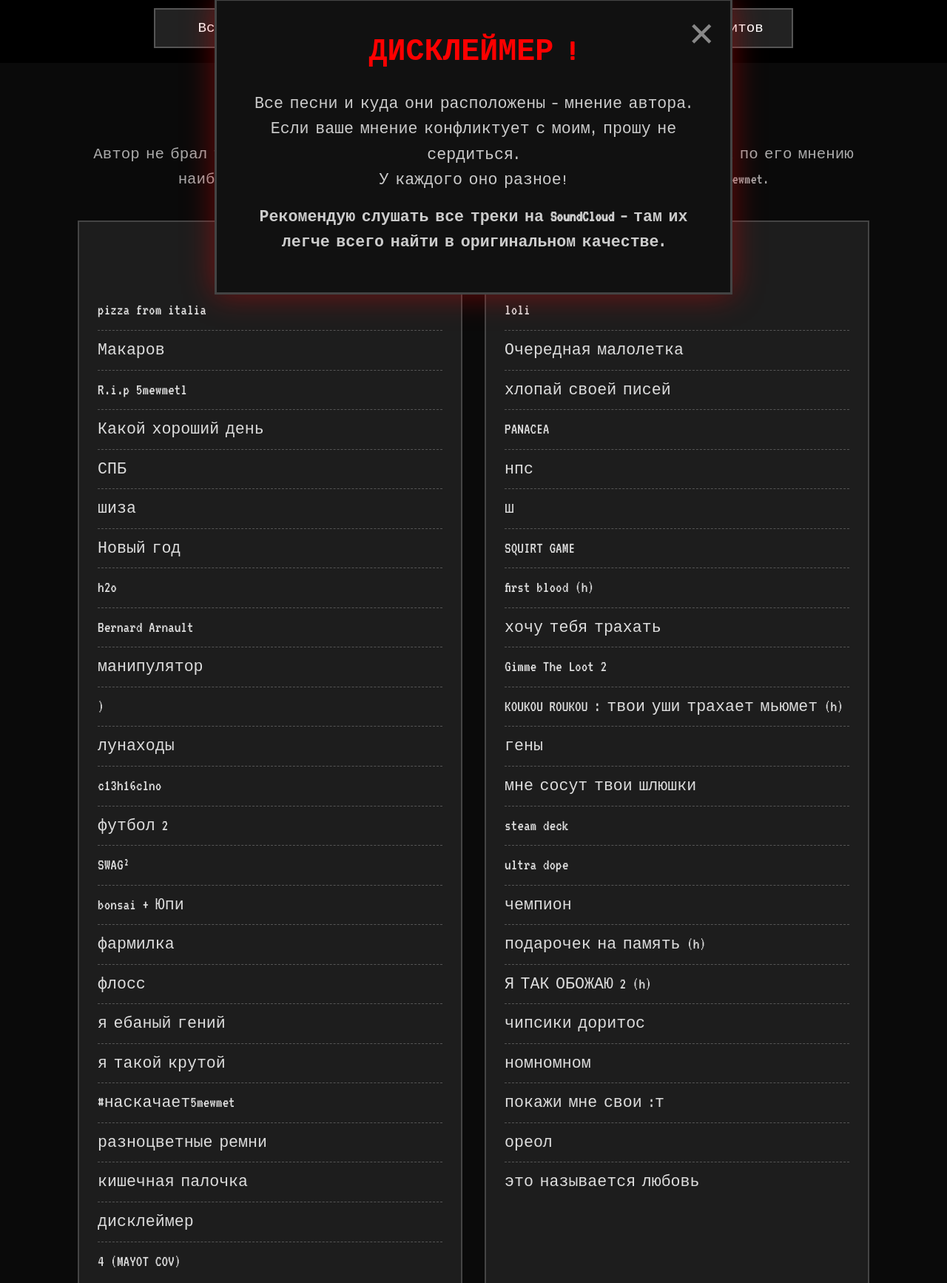
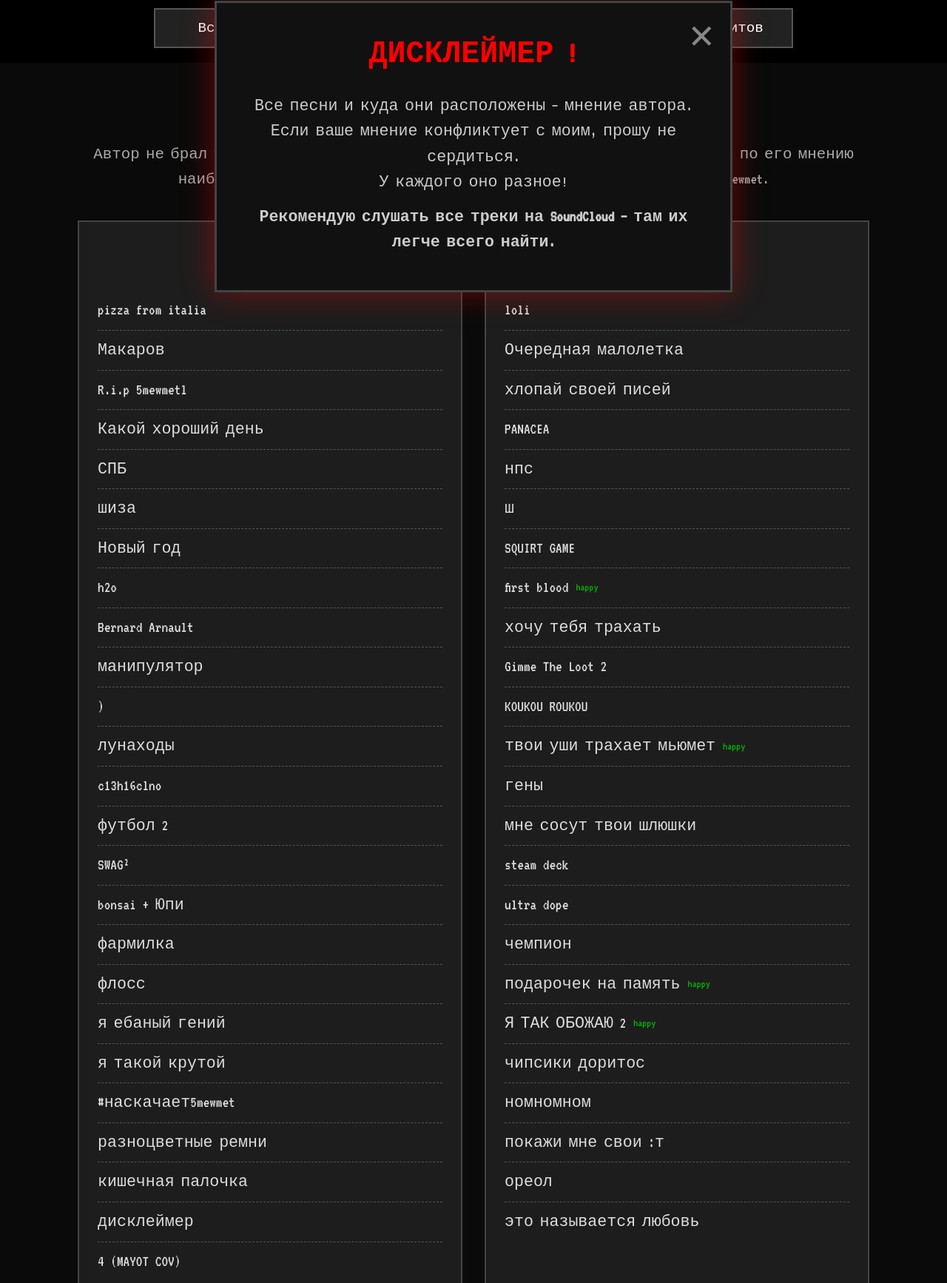
Before and after one commit to ivanshabalin2506-debug/5mewmetmusic, a plain HTML site: page index.html in a window 1280 px wide. Shown: the part 202-1936 px from the top of the page at 74% size. Drawn offline with Linux system fonts and the light colour scheme.

Commit message:
Update index.html

```diff
--- a/index.html
+++ b/index.html
@@ -6,13 +6,7 @@
   <title>5mewmetmusic</title>
   <style>
     @import url('https://fonts.googleapis.com/css2?family=VT323&display=swap');
-
-    * {
-      margin: 0;
-      padding: 0;
-      box-sizing: border-box;
-    }
-
+    * { margin: 0; padding: 0; box-sizing: border-box; }
     body {
       font-family: 'VT323', monospace;
       background: #0a0a0a;
@@ -20,7 +14,6 @@
       line-height: 1.6;
       overflow-x: hidden;
     }
-
     header {
       text-align: center;
       padding: 50px 15px 30px;
@@ -36,8 +29,6 @@
       font-size: 1.3rem;
       margin-top: 8px;
     }
-
-    /* Дисклеймер */
     #disclaimer {
       position: fixed;
       top: 50%; left: 50%;
@@ -59,7 +50,7 @@
     #disclaimer p {
       font-size: 1.35rem;
       color: #ccc;
-      margin-bottom: 15px;
+      margin-bottom: 12px;
     }
     #close-btn {
       position: absolute;
@@ -69,7 +60,6 @@
       cursor: pointer;
     }
     #close-btn:hover { color: #ff0000; }
-
     nav {
       display: flex;
       justify-content: center;
@@ -98,7 +88,6 @@
       color: #000;
       border-color: #ff0000;
     }
-
     .section {
       display: none;
       padding: 30px 15px;
@@ -106,7 +95,6 @@
       margin: 0 auto;
     }
     .section.active { display: block; }
-
     .info-text {
       text-align: center;
       color: #aaa;
@@ -114,19 +102,14 @@
       margin: 20px 0 40px;
       padding: 0 10px;
     }
-
     .two-column {
       display: grid;
       grid-template-columns: 1fr;
       gap: 30px;
-      margin-top: 20px;
     }
     @media (min-width: 768px) {
-      .two-column {
-        grid-template-columns: 1fr 1fr;
-      }
+      .two-column { grid-template-columns: 1fr 1fr; }
     }
-
     .column {
       background: rgba(30,30,30,0.95);
       padding: 25px;
@@ -143,12 +126,20 @@
       padding: 9px 0;
       font-size: 1.35rem;
       border-bottom: 1px dashed #555;
+      display: flex;
+      align-items: center;
     }
     li:last-child { border: none; }
-
+    .happy {
+      color: #00cc00;
+      font-size: 0.95rem;
+      margin-left: 10px;
+      opacity: 0.85;
+      white-space: nowrap;
+    }
     .top10 {
       background: rgba(30,30,30,0.95);
-      padding: 30px;
+      padding: 30px 30px 30px 60px; /* Увеличил отступ слева для цифр */
       border: 3px solid #444;
       max-width: 700px;
       margin: 40px auto;
@@ -157,13 +148,18 @@
       color: #ff4444;
       text-align: center;
       margin-bottom: 25px;
+      margin-left: -30px; /* Компенсация отступа заголовка */
       font-size: 2rem;
     }
     .top10 ol {
       font-size: 1.5rem;
-      padding-left: 40px;
+      list-style-type: decimal; /* Явно включаем нумерацию */
     }
-
+    .top10 ol li {
+      padding-left: 10px;
+      border-bottom: 1px dashed #444;
+      display: list-item; /* Возвращаем стандартное поведение списка */
+    }
     .warning {
       color: #ff0000;
       font-size: 1.55rem;
@@ -173,7 +169,6 @@
       border: 2px solid #ff0000;
       background: rgba(255,0,0,0.1);
     }
-
     footer {
       text-align: center;
       padding: 40px 15px;
@@ -185,36 +180,29 @@
   </style>
 </head>
 <body>
-
-  <!-- Дисклеймер -->
   <div id="disclaimer">
     <span id="close-btn">✕</span>
     <h2>ДИСКЛЕЙМЕР !</h2>
     <p>Все песни и куда они расположены — мнение автора.<br>
     Если ваше мнение конфликтует с моим, прошу не сердиться.<br>
     У каждого оно разное!</p>
-    <p><strong>Рекомендую слушать все треки на SoundCloud — там их легче всего найти в оригинальном качестве.</strong></p>
+    <p><strong>Рекомендую слушать все треки на SoundCloud — там их легче всего найти.</strong></p>
   </div>
-
   <header>
     <h1>5MEWMETMUSIC</h1>
     <p class="subtitle">фан-сайт</p>
   </header>
-
   <nav>
     <button onclick="showSection(1)">Все треки 5mewmet</button>
     <button onclick="showSection(2)">Топ 10 песен</button>
     <button onclick="showSection(3)">Без пердящих битов</button>
   </nav>
-
-  <!-- Раздел 1 -->
   <div id="section1" class="section active">
     <h2 style="text-align:center; color:#fff; margin-bottom:15px; font-size:2.2rem;">ВСЕ ТРЕКИ 5MEWMET</h2>
 
     <p class="info-text">
       Автор не брал треки 5mewmet под другими псевдонимами, а также отбирал их как по его мнению наиболее слушабельные и подходящие для начинающих слушателей 5mewmet.
     </p>
-
     <div class="two-column">
       <div class="column">
         <h3>Весёлые</h3>
@@ -246,7 +234,6 @@
           <li>4 (MAYOT COV)</li>
         </ul>
       </div>
-
       <div class="column">
         <h3>Пошлые</h3>
         <ul>
@@ -257,17 +244,18 @@
           <li>нпс</li>
           <li>ш</li>
           <li>SQUIRT GAME</li>
-          <li>first blood (h)</li>
+          <li>first blood <span class="happy">happy</span></li>
           <li>хочу тебя трахать</li>
           <li>Gimme The Loot 2</li>
-          <li>KOUKOU ROUKOU : твои уши трахает мьюмет (h)</li>
+          <li>KOUKOU ROUKOU</li>
+          <li>твои уши трахает мьюмет <span class="happy">happy</span></li>
           <li>гены</li>
           <li>мне сосут твои шлюшки</li>
           <li>steam deck</li>
           <li>ultra dope</li>
           <li>чемпион</li>
-          <li>подарочек на память (h)</li>
-          <li>Я ТАК ОБОЖАЮ 2 (h)</li>
+          <li>подарочек на память <span class="happy">happy</span></li>
+          <li>Я ТАК ОБОЖАЮ 2 <span class="happy">happy</span></li>
           <li>чипсики доритос</li>
           <li>номномном</li>
           <li>покажи мне свои :т</li>
@@ -276,7 +264,6 @@
         </ul>
       </div>
     </div>
-
     <div class="two-column" style="margin-top:50px;">
       <div class="column">
         <h3>Грустные / Депрессивные</h3>
@@ -308,7 +295,6 @@
           <li>.｡･ﾟﾟ･(＞_＜)･ﾟﾟ･｡.</li>
         </ul>
       </div>
-
       <div class="column">
         <h3>Жестокие</h3>
         <ul>
@@ -320,7 +306,6 @@
           <li>SAMЫЙ G R Я Z N ЫЙ</li>
           <li>v noski</li>
         </ul>
-
         <h3 style="margin-top:50px;">Спокойные</h3>
         <ul>
           <li>ты знаешь)</li>
@@ -339,8 +324,6 @@
       </div>
     </div>
   </div>
-
-  <!-- Раздел 2 -->
   <div id="section2" class="section">
     <div class="top10">
       <h2>ТОП 10 ПЕСЕН 5MEWMET<br>(моё мнение!)</h2>
@@ -358,44 +341,33 @@
       </ol>
     </div>
   </div>
-
-  <!-- Раздел 3 -->
   <div id="section3" class="section">
     <h2 style="text-align:center; color:#fff; margin-bottom:30px; font-size:2.1rem;">ПЕСНИ БЕЗ "ПЕРДЯЩИХ БИТОВ"</h2>
-
     <p class="warning">
       ВНИМАНИЕ! у 5mewmet треки основанны на стилистике jumpstyle, поэтому треков без громких битов будет либо мало, либо небольшие биты будут
     </p>
-
     <div style="max-width:1000px; margin:0 auto; font-size:1.4rem; line-height:1.8;">
       <h3 style="color:#ff8888; margin:30px 0 12px;">Весёлые</h3>
       <p>pizza from italia ; шиза ; НОВЫЙ ГОД ; лунаходы ; SWAG² ; bonsai + Юпи ; фармилка ; ultra dope ; #наскачает5mewmet</p>
-
       <h3 style="color:#ff8888; margin:30px 0 12px;">Пошлые</h3>
       <p>нпс ; ш ; мне сосут твои шлюшки ; steam deck ; покажи мне свои :т</p>
-
       <h3 style="color:#ff8888; margin:30px 0 12px;">Грустные / Депрессивные</h3>
       <p>сигареты ; 044961 ; 500 ; твои глаза – две ехи ; я всегда мечтал подохнуть ; сладкая боль ; причина твоего несчастья ; #save5mewmet ; SWAGSTAR ; мне так легко когда ты рядом ; .｡･ﾟﾟ･(＞_＜)･ﾟﾟ･｡.</p>
-
       <h3 style="color:#ff8888; margin:30px 0 12px;">Спокойные</h3>
       <p>Какой хороший день! ; ты знаешь) ; будь собой ; витя ; Кетаминовая яма ; о тебе ; я знаю что ты хочешь ; возьми колесо! ; последний танец ; крест ; подарите зазу ; зеленоглазые деффки ; zazagartner.</p>
     </div>
   </div>
-
   <footer>
     Неофициальный фан-сайт • Сделано с любовью к 5mewmet
   </footer>
-
   <script>
     function showSection(n) {
       document.querySelectorAll('.section').forEach(s => s.classList.remove('active'));
       document.getElementById('section' + n).classList.add('active');
     }
-
     document.getElementById('close-btn').addEventListener('click', () => {
       document.getElementById('disclaimer').style.display = 'none';
     });
-
     showSection(1);
   </script>
 </body>
```
